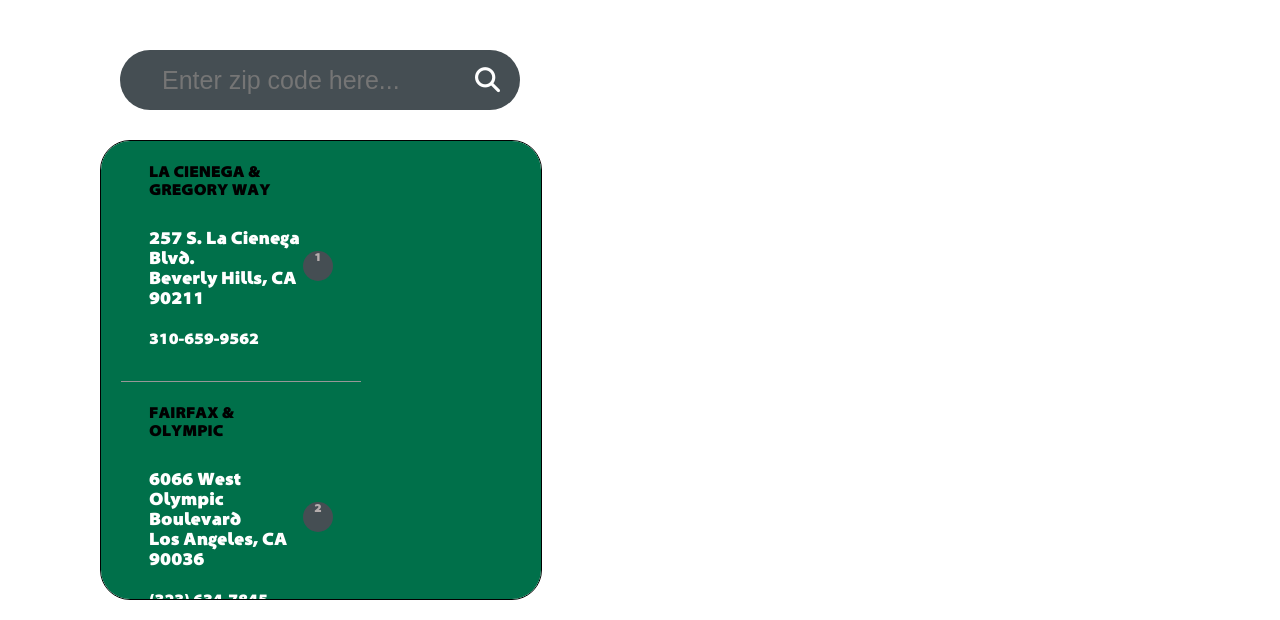
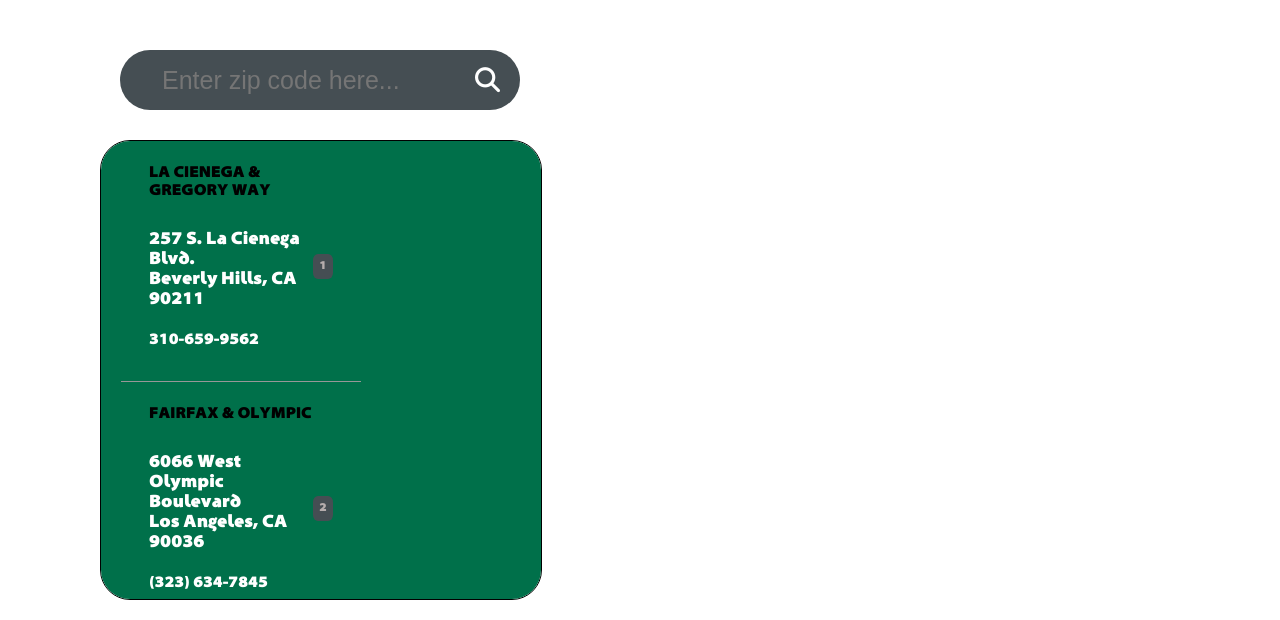
Before and after one commit to BennySLV/starbucks-la-google-maps-prototype, a plain HTML site: page index.html in a window 1280 px wide. Shown: the part 180-800 px from the top of the page. Drawn offline with Linux system fonts and the light colour scheme; some packages are replaced by stand-ins of ours.

Commit message:
Updated CSS for the store container

```diff
--- a/style/style.css
+++ b/style/style.css
@@ -174,14 +174,15 @@ body {
 }
 
 .store-number {
-    width: 30px;
-    height: 30px;
+    width: 20px;
+    height: 20px;
     background-color: #454e53;
     color: #b5adad;
-    border-radius: 50%;
+    border-radius: 25%;
     font-size: 12px;
     display: flex;
     justify-content: center;
+    padding-top: 5px;
 }
 
 .circle {
```
